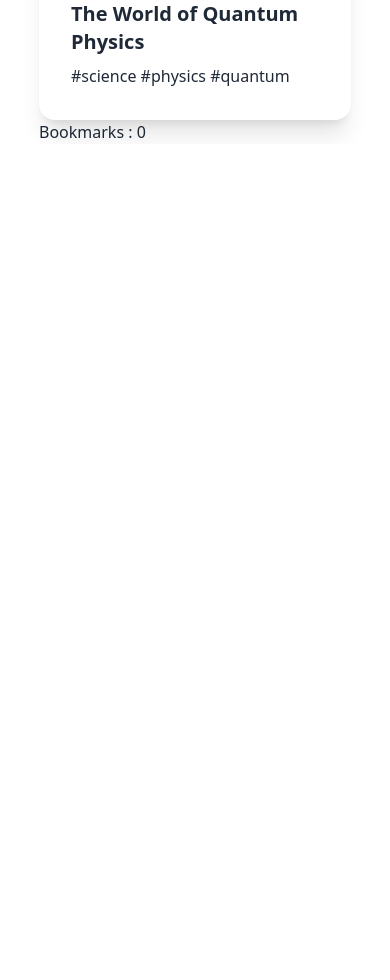
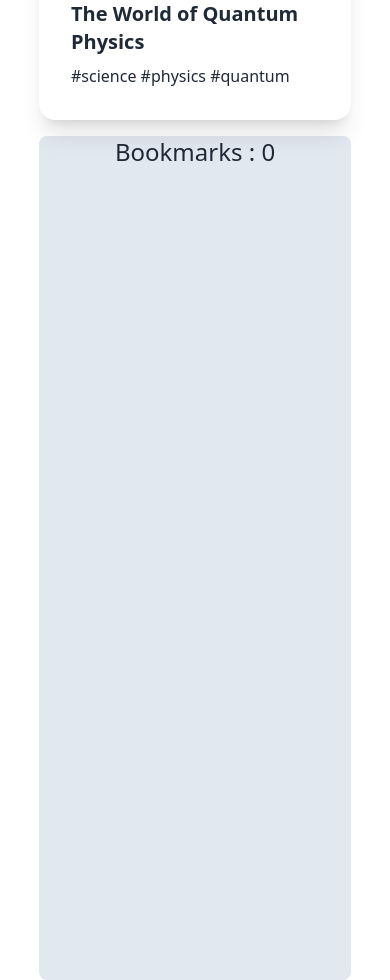
Before and after one commit to ranamiah221/knowledge-cafe, a React (Vite) app: page / in a window 390 px wide. Shown: the part 2580-3560 px from the top of the page. Before the commit the page ends 2724 px from the top, so only its background shows below. Built offline with nearby package versions, Linux system fonts and the light colour scheme.

Commit message:
added Bookmark functionality and also add all pages proptypes validation

```diff
--- a/src/App.jsx
+++ b/src/App.jsx
@@ -14,7 +14,7 @@ const handleBookmark=(blog)=>{
   return (
     <>
       <Header></Header>
-      <div className='md:flex'>
+      <div className='md:flex gap-2'>
           <Blogs handleBookmark={handleBookmark}></Blogs>
           <Bookmarks bookmarks={bookmarks}></Bookmarks>
       </div>
--- /dev/null
+++ b/src/components/Bookmark/Bookmark.jsx
@@ -0,0 +1,14 @@
+import PropTypes from "prop-types";
+
+const Bookmark = ({bookmark}) => {
+    const {title}=bookmark;
+    return (
+        <div className="bg-slate-100 w-11/12 mx-auto rounded-lg my-2 py-2 px-4">
+             <h2 className="text-xl font-normal">{title}</h2>
+        </div>
+    );
+};
+Bookmark.propTypes={
+    bookmark:PropTypes.object.isRequired
+}
+export default Bookmark;
--- a/src/components/Bookmarks/Bookmarks.jsx
+++ b/src/components/Bookmarks/Bookmarks.jsx
@@ -1,13 +1,17 @@
 import PropTypes from "prop-types";
+import Bookmark from "../Bookmark/Bookmark";
 
 const Bookmarks = ({bookmarks}) => {
     return (
-        <div className="md:w-1/3">
-            <h1>Bookmarks : {bookmarks.length}</h1>
+        <div className="md:w-1/3 bg-slate-200 rounded-lg h-screen">
+            <h1 className="text-2xl font-medium text-center my-4">Bookmarks : {bookmarks.length}</h1>
+            {
+                bookmarks.map(bookmark=><Bookmark key={bookmark.id} bookmark={bookmark}></Bookmark>)
+            }
         </div>
     );
 };
 Bookmarks.propTypes={
-    bookmarks:PropTypes.object.isRequired
+    bookmarks:PropTypes.array
 }
 export default Bookmarks;
```
